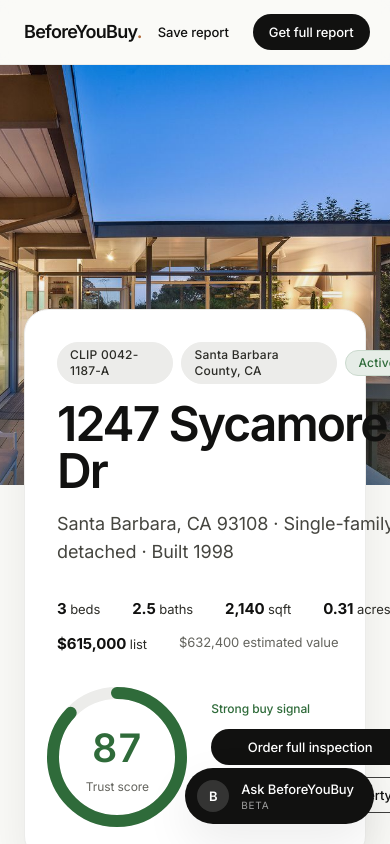
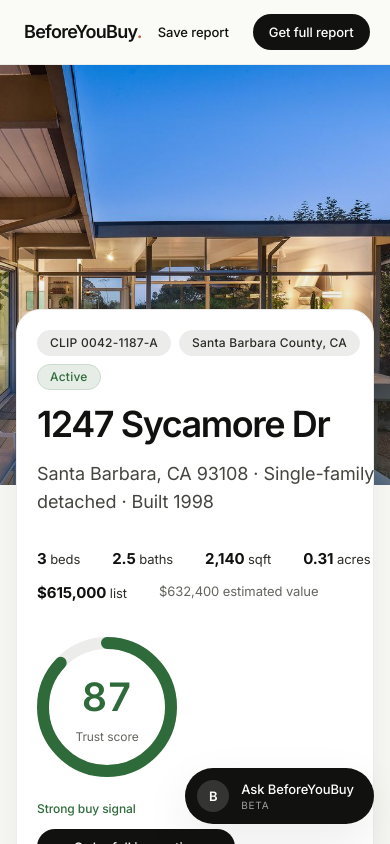
Before and after one commit to Allerdyce/BeforeYouBuy, a Next.js app: page /p/1247-sycamore-dr-santa-barbara-ca in a window 390 px wide. Shown: the top 844 px of the page. Built offline with nearby package versions, Linux system fonts and the light colour scheme.

Commit message:
Polish mobile layout

```diff
--- a/src/app/p/[slug]/page.tsx
+++ b/src/app/p/[slug]/page.tsx
@@ -184,17 +184,17 @@ function Hero({ p }: { p: Property }) {
           />
         )}
       </div>
-      <div className="mx-auto max-w-7xl px-6 lg:px-10 -mt-44 relative z-10 pb-12">
-        <div className="rounded-3xl bg-paper border border-mist shadow-[var(--shadow-lg)] p-8 md:p-10 grid grid-cols-12 gap-8 items-end">
+      <div className="mx-auto max-w-7xl px-4 sm:px-6 lg:px-10 -mt-44 relative z-10 pb-12">
+        <div className="rounded-3xl bg-paper border border-mist shadow-[var(--shadow-lg)] p-5 sm:p-8 md:p-10 grid grid-cols-12 gap-8 items-end">
           <div className="col-span-12 lg:col-span-8 flex flex-col gap-4">
-            <div className="flex items-center gap-2">
+            <div className="flex flex-wrap items-center gap-2">
               <Badge tone="neutral">CLIP {p.clip}</Badge>
               <Badge tone="neutral">{p.address.county} County, {p.address.state}</Badge>
               <Badge tone={p.listing.status === "Active" ? "success" : "neutral"}>
                 {p.listing.status}
               </Badge>
             </div>
-            <h1 className="font-display text-4xl md:text-5xl font-semibold tracking-display leading-[0.98]">
+            <h1 className="font-display text-3xl sm:text-4xl md:text-5xl font-semibold tracking-display leading-[1.05] break-words">
               {p.address.line1}
             </h1>
             <p className="text-stone-600 text-lg">
@@ -209,7 +209,7 @@ function Hero({ p }: { p: Property }) {
               <span className="text-stone-500">{fmtUSD(p.hero.estimatedValue)} estimated value</span>
             </div>
           </div>
-          <div className="col-span-12 lg:col-span-4 flex items-center justify-end gap-6">
+          <div className="col-span-12 lg:col-span-4 flex items-center justify-start lg:justify-end gap-6 flex-wrap">
             <ScoreRing score={p.trustScore.overall} size={140} label="Trust score" />
             <div className="flex flex-col gap-3">
               <span className={`text-xs ${tone.fg} font-medium`}>
--- a/src/app/page.tsx
+++ b/src/app/page.tsx
@@ -50,7 +50,7 @@ function Hero() {
           <h1 className="font-display text-5xl md:text-6xl lg:text-7xl font-semibold tracking-display leading-[0.95]">
             Know what you’re<br />walking into.
           </h1>
-          <p className="font-display text-2xl md:text-3xl text-ink leading-tight max-w-xl">
+          <p className="font-display text-xl sm:text-2xl md:text-3xl text-ink leading-tight max-w-xl">
             No guesswork. No blind spots.
           </p>
           <p className="text-stone-600 text-lg max-w-xl leading-relaxed">
```
